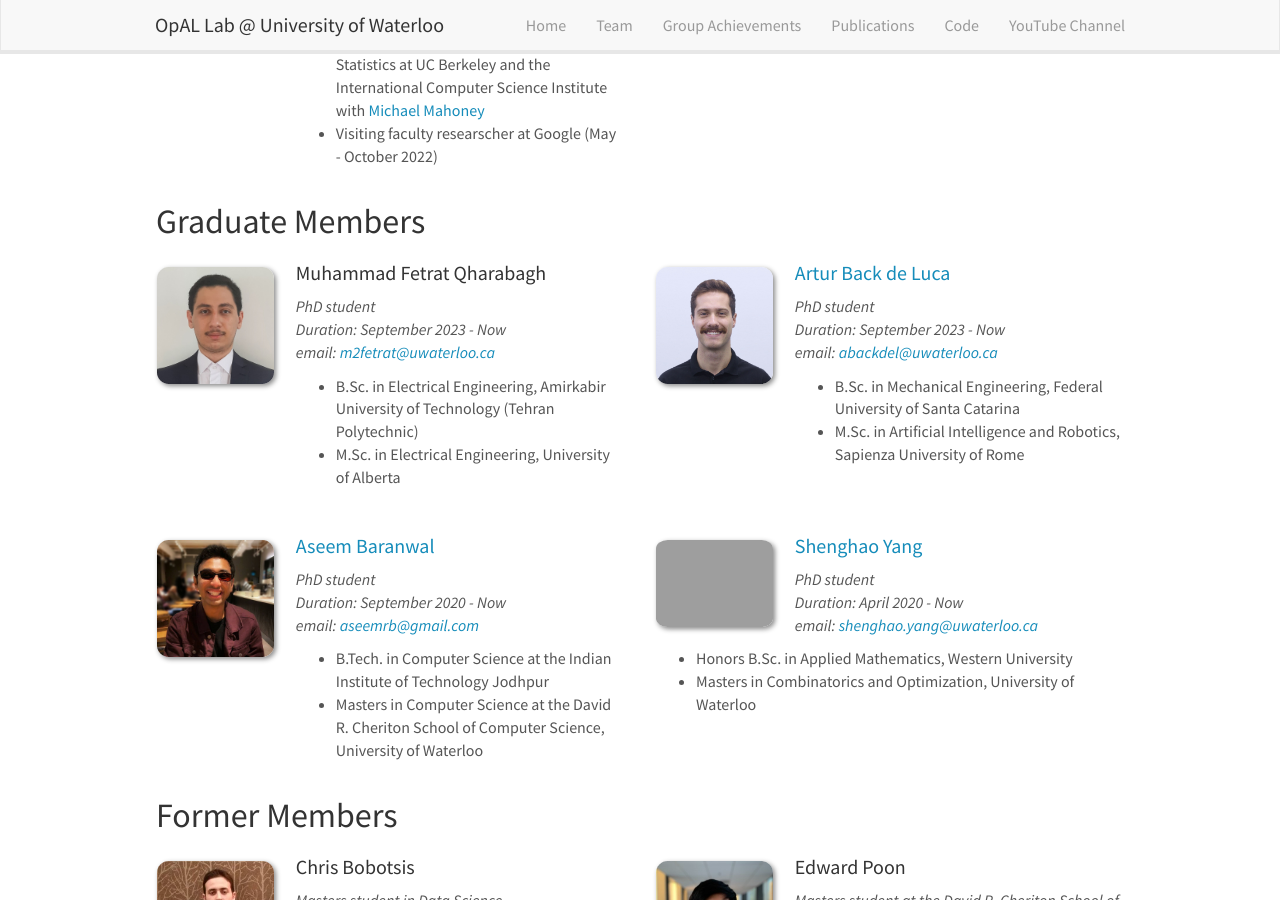
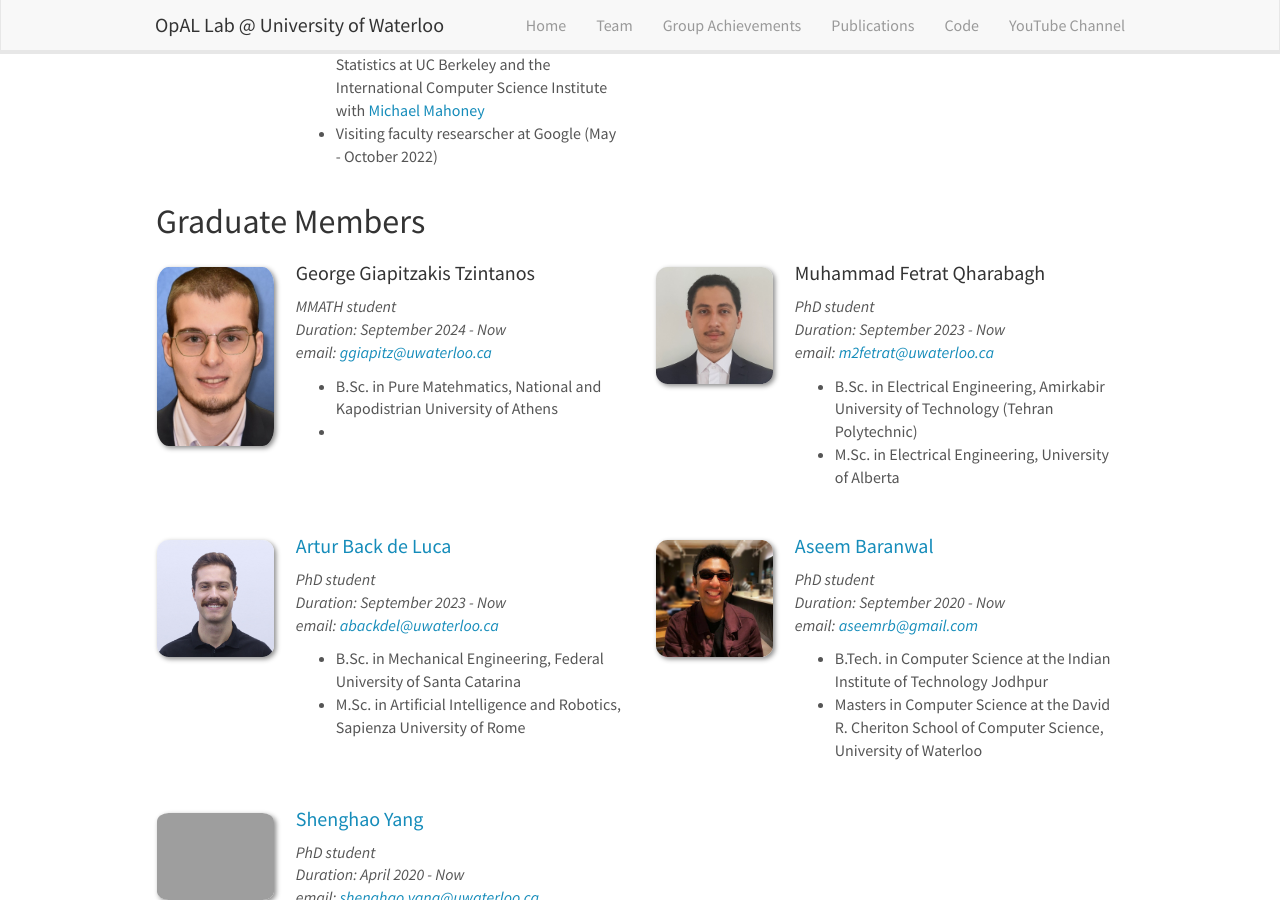
Before and after one commit to opallab/opallab.github.io, a Jekyll site: the page built from _pages/team.md, in a window 1280 px wide and 900 px high, scrolled down 506 px. Built offline with Jekyll 4.4.1, drawn with Linux system fonts in a browser that asks for light colours; nearby versions of some CDN libraries.

Commit message:
updateushush

```diff
--- a/_data/graduate_members.yml
+++ b/_data/graduate_members.yml
@@ -1,3 +1,11 @@
+- name: George Giapitzakis Tzintanos
+  photo: george.jpeg
+  info: MMATH student
+  duration: September 2024 - Now
+  email: ggiapitz@uwaterloo.ca
+  number_educ: 2
+  education1: B.Sc. in Pure Matehmatics, National and Kapodistrian University of Athens
+
 - name: Muhammad Fetrat Qharabagh
   photo: Muhammad.jpg
   info: PhD student
```
Also changed, not shown: images/teampic/george.jpeg (added).
